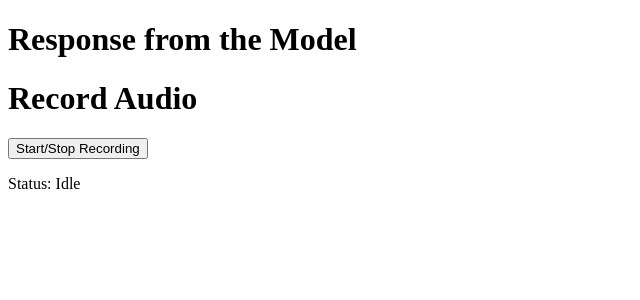
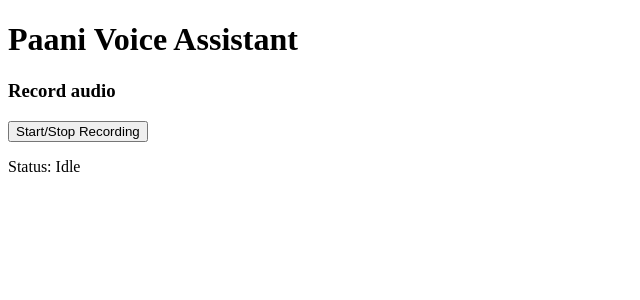
Before and after one commit to ColoredCow/ai-voice-assistant, a Flask app: page / in a window 1280 px wide. Shown: the top 300 px of the page, without its empty margins (0-640 px from the left). Run offline with Flask 3, Linux system fonts and the light colour scheme.

Commit message:
minor text fixes

```diff
--- a/templates/record.html
+++ b/templates/record.html
@@ -3,24 +3,11 @@
 <head>
     <meta charset="UTF-8">
     <meta name="viewport" content="width=device-width, initial-scale=1.0">
-    <title>Model Response</title>
+    <title>Paani Voice Assistant</title>
 </head>
 <body>
-    <h1>Response from the Model</h1>
-
-
-</body>
-</html>
-
-<!DOCTYPE html>
-<html lang="en">
-<head>
-    <meta charset="UTF-8">
-    <meta name="viewport" content="width=device-width, initial-scale=1.0">
-    <title>Audio Recorder</title>
-</head>
-<body>
-    <h1>Record Audio</h1>
+    <h1>Paani Voice Assistant</h1>
+    <h3>Record audio</h3>
     <button id="recordButton">Start/Stop Recording</button>
     <p id="recordingStatus">Status: Idle</p>
     <div id="assistanceResponse" style="display: none;">
```
